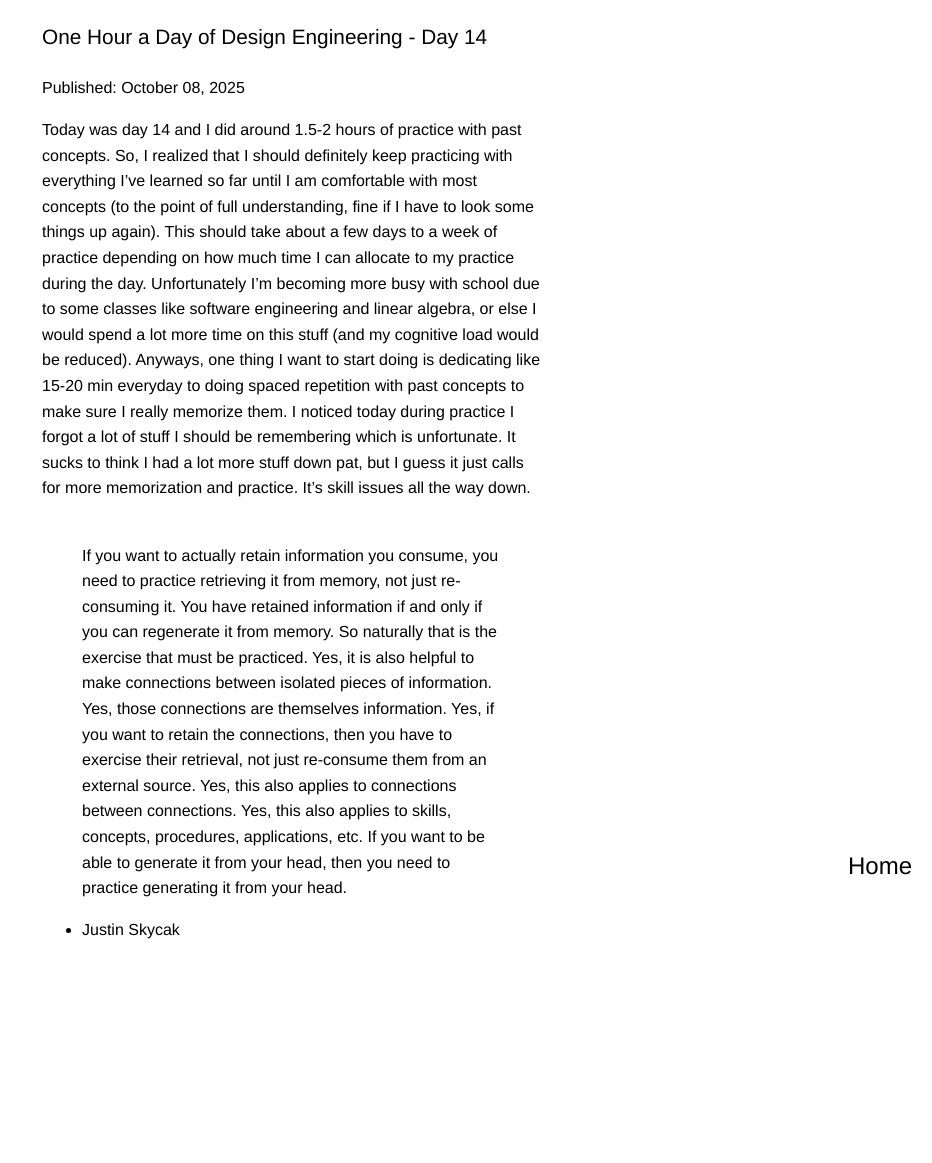
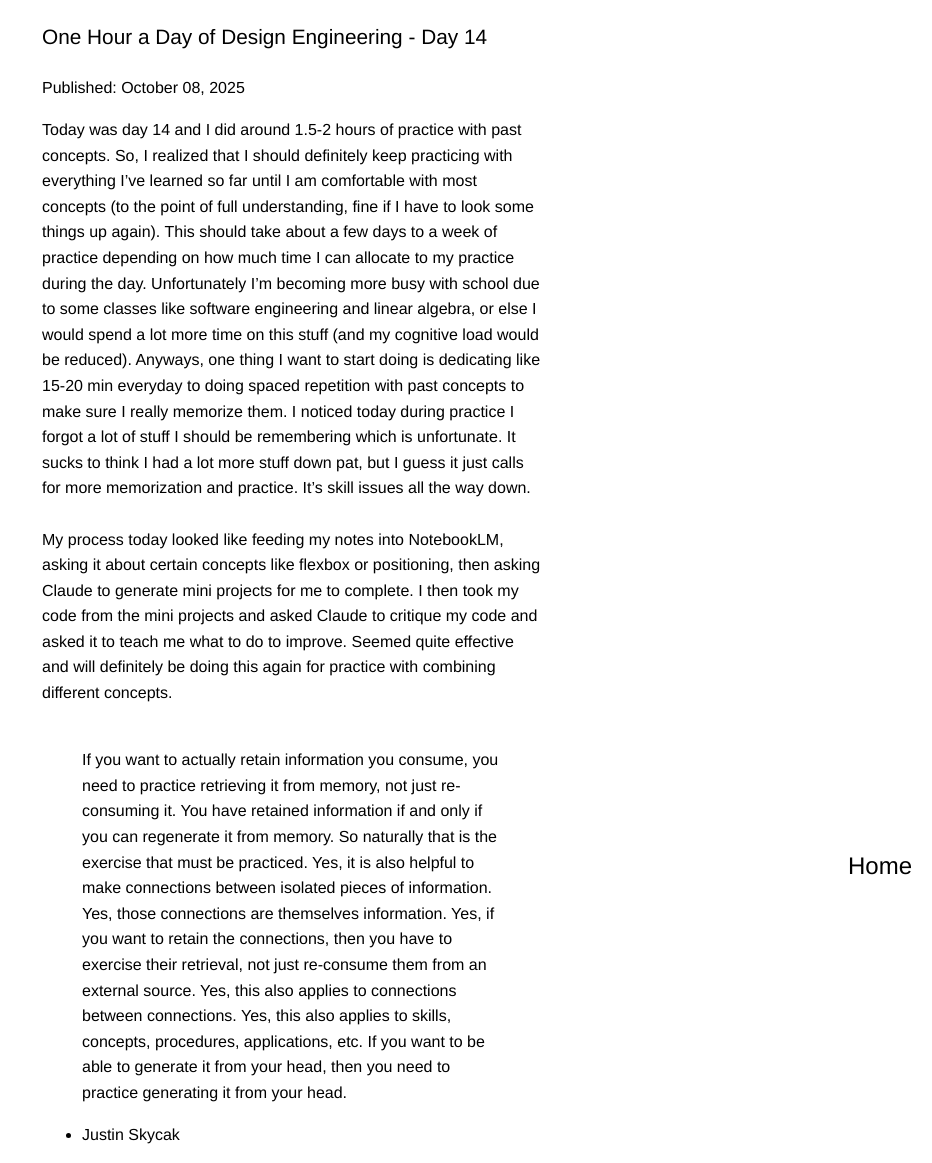
Before and after one commit to pxsswordprotected/personalsite, a Jekyll site: the page built from docs/_posts/hour-day-series/2025-10-08-dayfourt.md, in a window 1280 px wide. Shown: the whole page, without its empty margins (348-1280 px from the left). Built offline with Jekyll 4.4.1, drawn with Linux system fonts in a browser that asks for light colours; before the commit the page ends 958 px from its top, so only the background shows below that.

Commit message:
new posts

```diff
--- a/docs/_posts/hour-day-series/2025-10-08-dayfourt.md
+++ b/docs/_posts/hour-day-series/2025-10-08-dayfourt.md
@@ -6,6 +6,8 @@ series_name: One Hour a Day of Design Engineering
 ---
 
 Today was day 14 and I did around 1.5-2 hours of practice with past concepts. So, I realized that I should definitely keep practicing with everything I've learned so far until I am comfortable with most concepts (to the point of full understanding, fine if I have to look some things up again). This should take about a few days to a week of practice depending on how much time I can allocate to my practice during the day. Unfortunately I'm becoming more busy with school due to some classes like software engineering and linear algebra, or else I would spend a lot more time on this stuff (and my cognitive load would be reduced). Anyways, one thing I want to start doing is dedicating like 15-20 min everyday to doing spaced repetition with past concepts to make sure I really memorize them. I noticed today during practice I forgot a lot of stuff I should be remembering which is unfortunate. It sucks to think I had a lot more stuff down pat, but I guess it just calls for more memorization and practice. It's skill issues all the way down.
+<br> <br>
+My process today looked like feeding my notes into NotebookLM, asking it about certain concepts like flexbox or positioning, then asking Claude to generate mini projects for me to complete. I then took my code from the mini projects and asked Claude to critique my code and asked it to teach me what to do to improve. Seemed quite effective and will definitely be doing this again for practice with combining different concepts.
 <br><br>
 <blockquote>If you want to actually retain information you consume, you need to practice retrieving it from memory, not just re-consuming it. You have retained information if and only if you can regenerate it from memory. So naturally that is the exercise that must be practiced.
 
```
